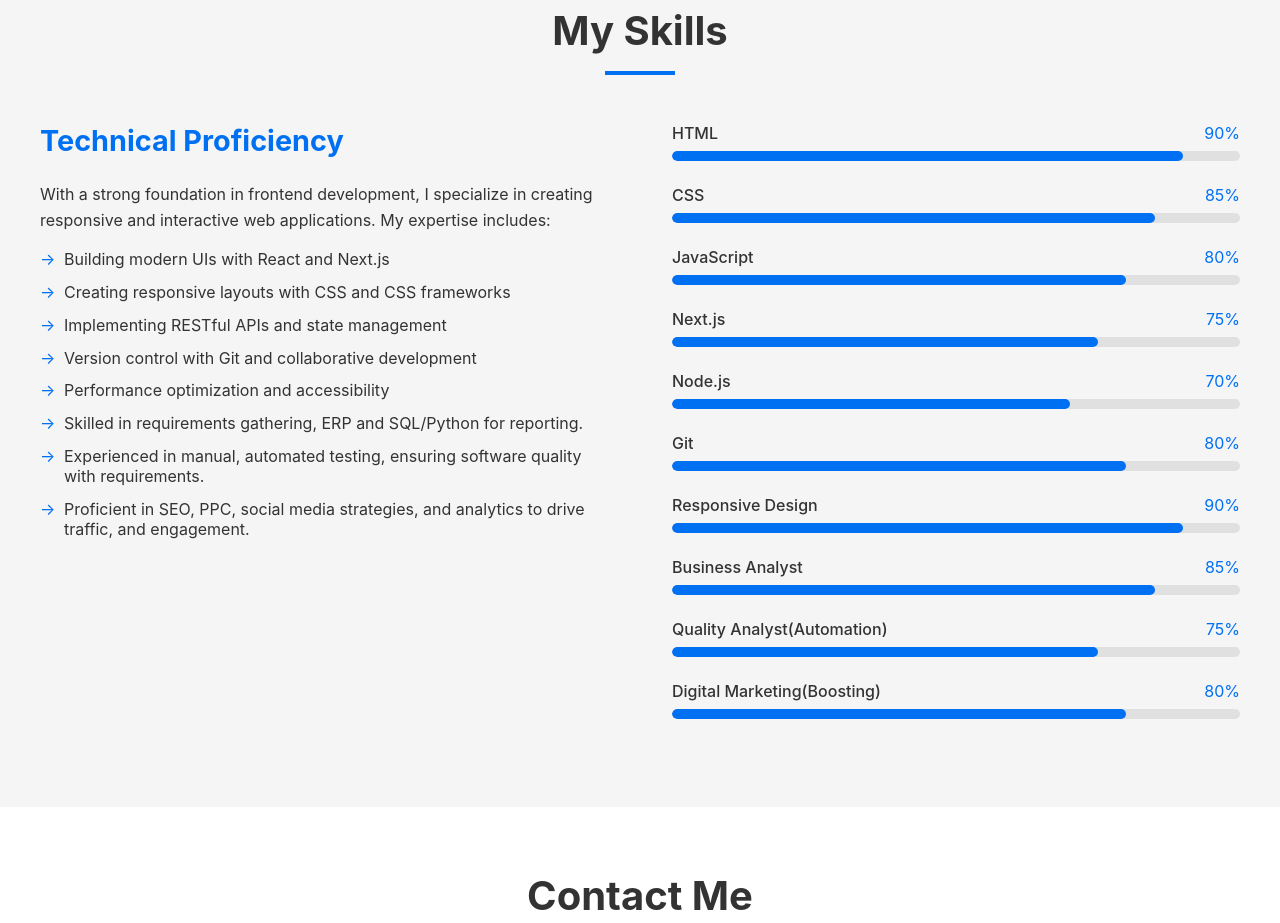
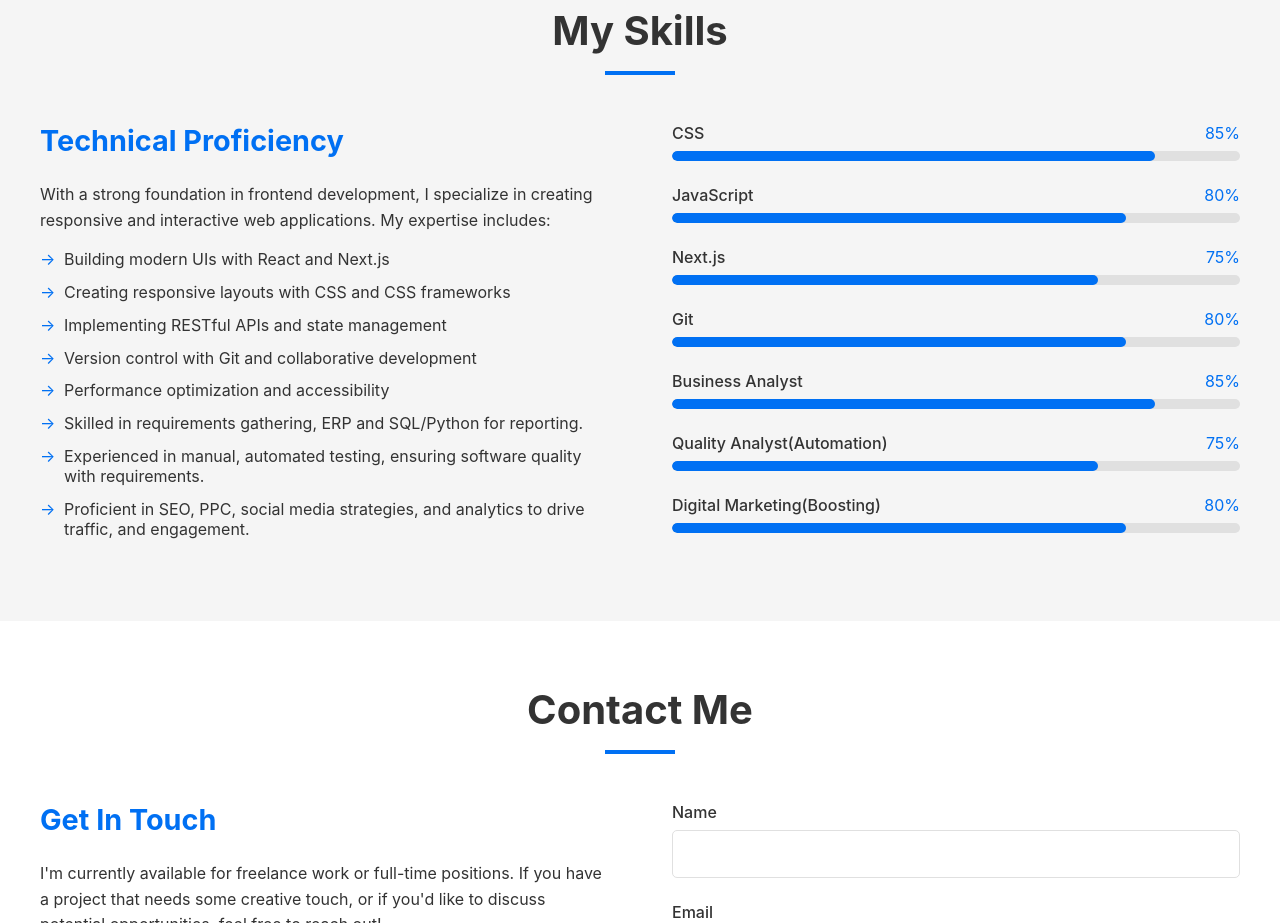
Before and after one commit to sharmasukun/portfolio, a Next.js app: page / in a window 1280 px wide. Shown: the part 2780-3703 px from the top of the page. Built offline with nearby package versions, Linux system fonts and the light colour scheme.

Commit message:
updated skills

```diff
--- a/components/Skills.js
+++ b/components/Skills.js
@@ -2,13 +2,13 @@ import "./Skills.css"
 
 export default function Skills() {
   const skills = [
-    { name: "HTML", level: 90 },
+    // { name: "HTML", level: 90 },
     { name: "CSS", level: 85 },
     { name: "JavaScript", level: 80 },
     { name: "Next.js", level: 75 },
-    { name: "Node.js", level: 70 },
+    // { name: "Node.js", level: 70 },
     { name: "Git", level: 80 },
-    { name: "Responsive Design", level: 90 },
+    // { name: "Responsive Design", level: 90 },
     { name: "Business Analyst", level: 85 },
     { name: "Quality Analyst(Automation)", level: 75},
     { name: "Digital Marketing(Boosting)", level: 80},
```
